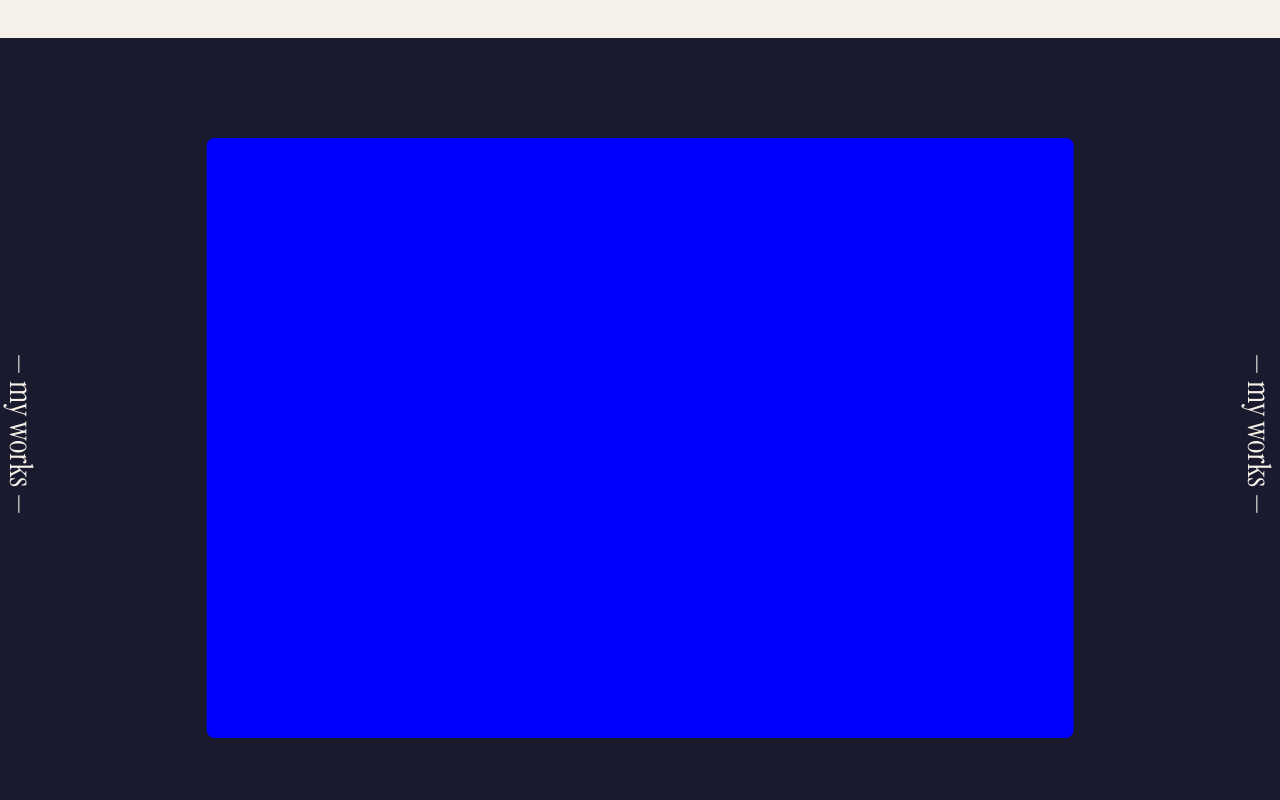
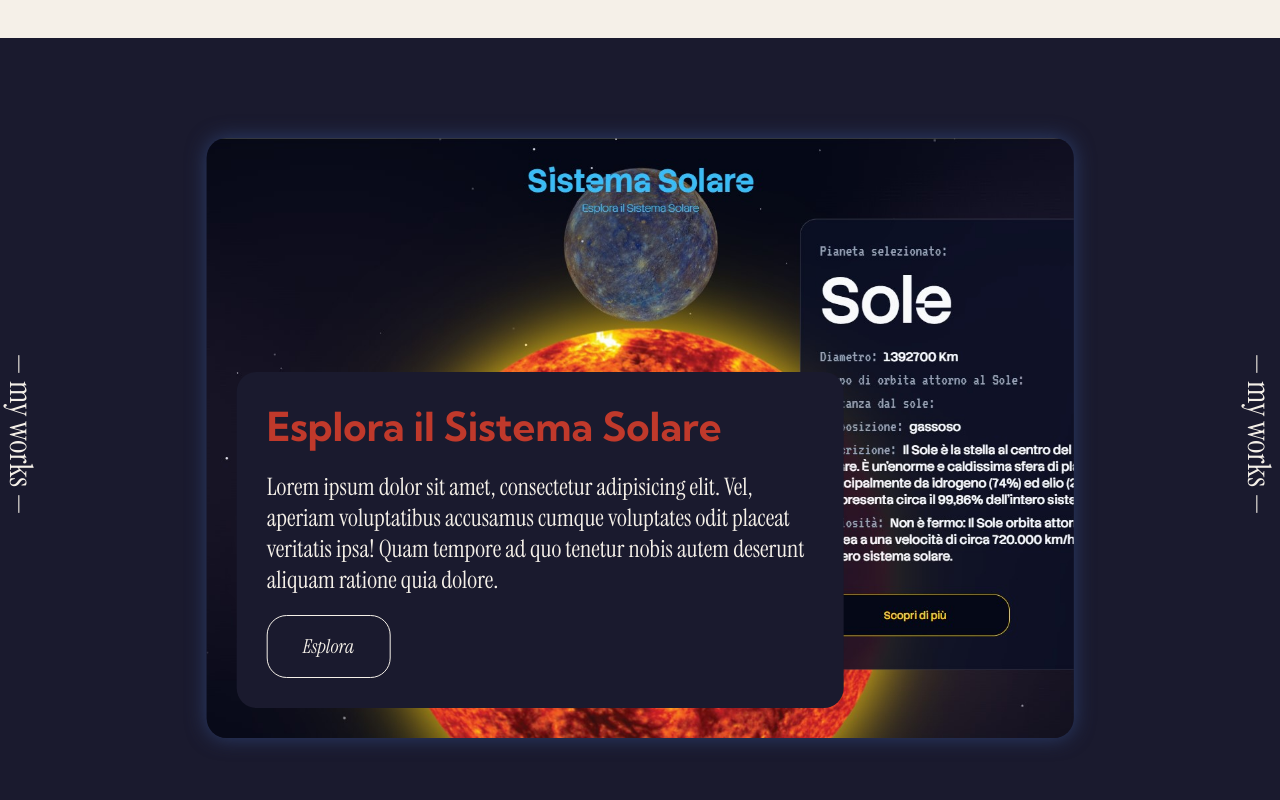
Before and after one commit to Vinc3-tech/Portfolio, a plain HTML site: page index.html in a window 1280 px wide. Shown: the part 4320-5120 px from the top of the page. Drawn offline with nearby package versions, Linux system fonts and the light colour scheme.

Commit message:
Added content to the Works section
Added divs with title, description and buttons with links to each card of the Works Section.

Added "true" content only to the first card, by adding the Solar System project from my gitHub

```diff
--- a/index.html
+++ b/index.html
@@ -107,9 +107,39 @@
             <span id="myWorkWord" class="testo-verticale secondary-font">— my works —</span>
         </div>
         <div id="contCard" class="centerContent">
-            <div id="work1" class="cardWork"></div>
-            <div id="work2" class="cardWork"></div>
-            <div id="work3" class="cardWork"></div>
+            <div id="work1" class="cardWork">
+                <div class="workLabel">
+                    <div class="workTitle title-font highlighted-text"><h1>Esplora il Sistema Solare</h1></div>
+                    <div class="workDescription secondary-font">Lorem ipsum dolor sit amet, consectetur adipisicing elit. Vel, aperiam voluptatibus accusamus cumque voluptates odit placeat veritatis ipsa! Quam tempore ad quo tenetur nobis autem deserunt aliquam ratione quia dolore.</div>
+                    <div class="contBtnWork hoverTextEffect">
+                        <a href="https://vinc3-tech.github.io/SolarSystem/" target="_blank" rel="noopener">
+                            <button type="button" class="secondary-font italic">Esplora</button>
+                        </a>
+                    </div>
+                </div>
+            </div>
+            <div id="work2" class="cardWork">
+                <div class="workLabel">
+                    <div class="workTitle title-font highlighted-text"><h1>Esplora il Sistema Solare</h1></div>
+                    <div class="workDescription secondary-font">Lorem ipsum dolor sit amet, consectetur adipisicing elit. Vel, aperiam voluptatibus accusamus cumque voluptates odit placeat veritatis ipsa! Quam tempore ad quo tenetur nobis autem deserunt aliquam ratione quia dolore.</div>
+                    <div class="contBtnWork hoverTextEffect">
+                        <a href="https://vinc3-tech.github.io/SolarSystem/" target="_blank" rel="noopener">
+                            <button type="button" class="secondary-font italic">Esplora</button>
+                        </a>
+                    </div>
+                </div>
+            </div>
+            <div id="work3" class="cardWork">
+                <div class="workLabel">
+                    <div class="workTitle title-font highlighted-text"><h1>Esplora il Sistema Solare</h1></div>
+                    <div class="workDescription secondary-font">Lorem ipsum dolor sit amet, consectetur adipisicing elit. Vel, aperiam voluptatibus accusamus cumque voluptates odit placeat veritatis ipsa! Quam tempore ad quo tenetur nobis autem deserunt aliquam ratione quia dolore.</div>
+                    <div class="contBtnWork hoverTextEffect">
+                        <a href="https://vinc3-tech.github.io/SolarSystem/" target="_blank" rel="noopener">
+                            <button type="button" class="secondary-font italic">Esplora</button>
+                        </a>
+                    </div>
+                </div>
+            </div>
         </div>
         <div id="scritta-lato" class="align-right">
             <span id="myWorkWord" class="testo-verticale secondary-font">— my works —</span>
--- a/src/js/main.js
+++ b/src/js/main.js
@@ -100,14 +100,14 @@ function ObserveContactSection() {
 function HoverText(elem) {    //funzione hover text
   gsap.to(elem, {
     y: -8,
-    ease: "power4.inOut",
+    ease: "power2.out",
     duration: .5,
   })
 }
 function LeaveText(elem) {    //funzione leave text
   gsap.to(elem, {
     y: 0,
-    ease: "power4.inOut",
+    ease: "power2.out",
     duration: .5,
   })
 }
--- a/style.css
+++ b/style.css
@@ -263,16 +263,27 @@ html, body{
     padding: clamp(32px, 8vw, 100px);
 }
 .cardWork{
-    background-color: var(--sfondo-primario);
     width: 100%;
     height: 100%;
-    border-radius: 8px;
+    border-radius: 20px;
+    box-shadow: 0 0 20px var(--highlight-2);
+}
+.workLabel{
+    position: absolute;
+    bottom: 0;
+    left: 0;
+    margin: 30px;
+    width: 70%;
+    color: var(--testo-chiaro);
+    background-color: var(--sfondo-secondario);
+    padding: 30px;
+    border-radius: 20px;
 }
 #myWorkWord{
     color: var(--testo-chiaro);
 }
 #work1{
-    background-color: blue;
+    background: url('src/img/worksScreenshot/solarSystem.jpg') center / cover;
 }
 #work2{
     background-color: red;
@@ -280,6 +291,24 @@ html, body{
 #work3{
     background-color: green;
 }
+.workTitle h1 {
+    margin: 0;
+    font-size: 2.5rem;
+}
+.workDescription {
+    margin: 20px 0;
+    font-size: 1.5rem;
+}
+.contBtnWork button {
+    background-color: var(--sfondo-secondario);
+    border: 1px solid var(--testo-chiaro);
+    padding: 18px 35px;
+    border-radius: 20px;
+    color: var(--testo-chiaro);
+    font-size: 1.2rem;
+    transition: all .3s;
+}
+.contBtnWork button:hover { cursor: pointer; box-shadow: 0 5px 20px var(--highlight-2); }
 
 /*--------------------------- contact section ----------------------------*/
 #contactSection{
```
Also changed, not shown: src/img/worksScreenshot/solarSystem.jpg (added).
